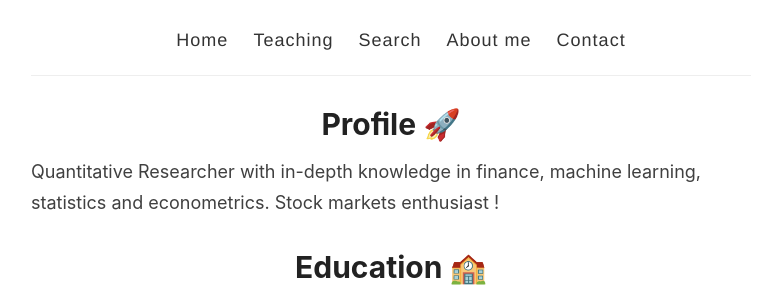
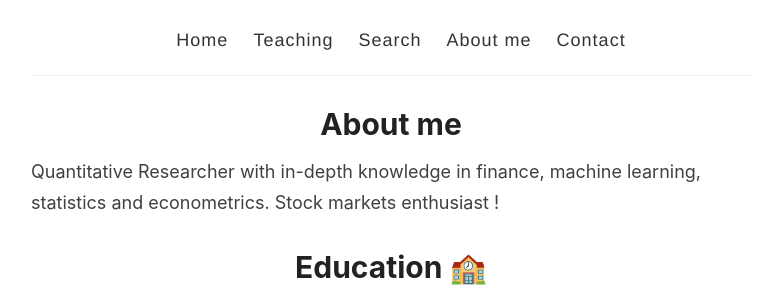
Before and after one commit to Zaltarba/blog, a Jekyll site: the page built from _pages/about_me.md, in a window 1280 px wide and 900 px high. Shown: the part 178-476 px from the top of the window, without its empty margins (249-1007 px from the left). Built offline with Jekyll 4.4.1, drawn with Linux system fonts in a browser that asks for light colours.

Commit message:
Update about_me.md

```diff
--- a/_pages/about_me.md
+++ b/_pages/about_me.md
@@ -1,6 +1,6 @@
 ---
 layout: page
-title: Profile 🚀
+title: About me
 permalink: /about_me/
 ---
 
```
